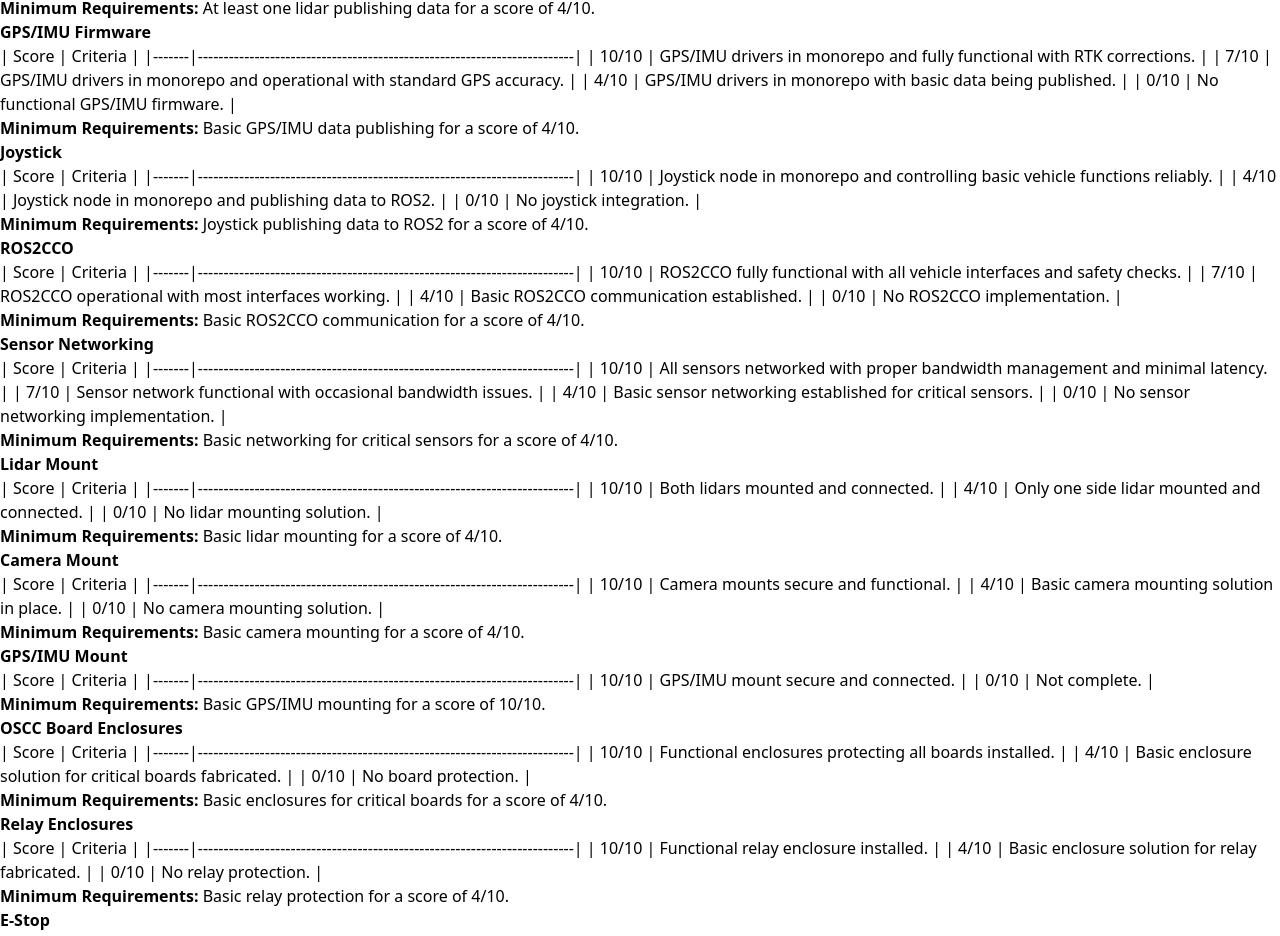
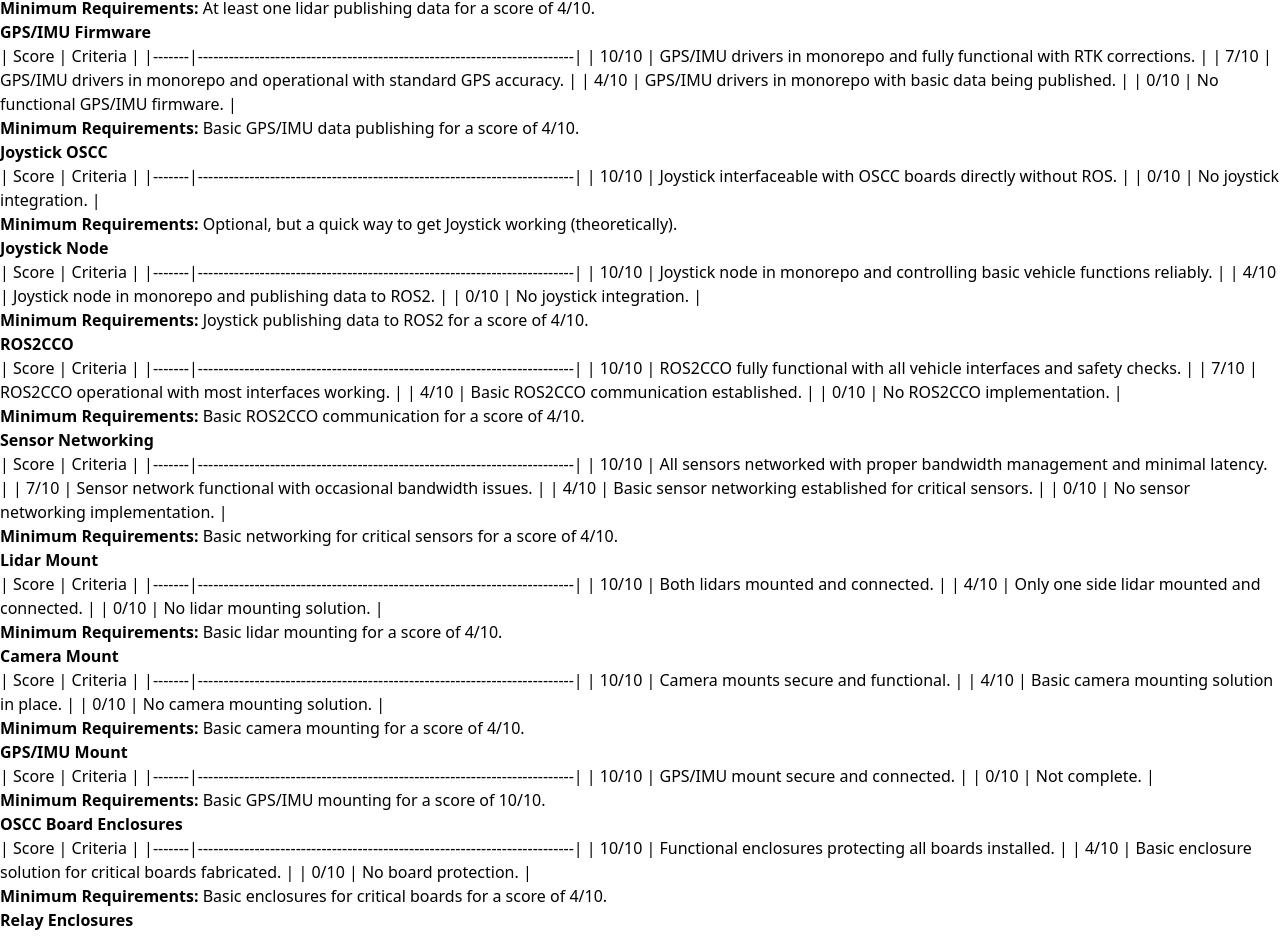
Before and after one commit to WATonomous/wato_wiki, a Next.js app: page /quest_books/f25_eve_quests in a window 1280 px wide. Shown: the part 1613-2549 px from the top of the page. Built offline with nearby package versions, Linux system fonts and the light colour scheme.

Commit message:
correction to joystick

```diff
--- a/pages/quest_books/f25_eve_quests.mdx
+++ b/pages/quest_books/f25_eve_quests.mdx
@@ -123,7 +123,16 @@
 
 **Minimum Requirements:** Basic GPS/IMU data publishing for a score of 4/10.
 
-8. **Joystick**
+8. **Joystick OSCC**
+
+| Score | Criteria                                                                 |
+|-------|-------------------------------------------------------------------------|
+| 10/10  | Joystick interfaceable with OSCC boards directly without ROS. |
+| 0/10  | No joystick integration. |
+
+**Minimum Requirements:** Optional, but a quick way to get Joystick working (theoretically).
+
+9. **Joystick Node**
 
 | Score | Criteria                                                                 |
 |-------|-------------------------------------------------------------------------|
@@ -133,7 +142,7 @@
 
 **Minimum Requirements:** Joystick publishing data to ROS2 for a score of 4/10.
 
-9. **ROS2CCO**
+10. **ROS2CCO**
 
 | Score | Criteria                                                                 |
 |-------|-------------------------------------------------------------------------|
@@ -144,7 +153,7 @@
 
 **Minimum Requirements:** Basic ROS2CCO communication for a score of 4/10.
 
-10. **Sensor Networking**
+11. **Sensor Networking**
 
 | Score | Criteria                                                                 |
 |-------|-------------------------------------------------------------------------|
@@ -155,7 +164,7 @@
 
 **Minimum Requirements:** Basic networking for critical sensors for a score of 4/10.
 
-11. **Lidar Mount**
+12. **Lidar Mount**
 
 | Score | Criteria                                                                 |
 |-------|-------------------------------------------------------------------------|
@@ -165,7 +174,7 @@
 
 **Minimum Requirements:** Basic lidar mounting for a score of 4/10.
 
-12. **Camera Mount**
+13. **Camera Mount**
 
 | Score | Criteria                                                                 |
 |-------|-------------------------------------------------------------------------|
@@ -175,7 +184,7 @@
 
 **Minimum Requirements:** Basic camera mounting for a score of 4/10.
 
-13. **GPS/IMU Mount**
+14. **GPS/IMU Mount**
 
 | Score | Criteria                                                                 |
 |-------|-------------------------------------------------------------------------|
@@ -184,7 +193,7 @@
 
 **Minimum Requirements:** Basic GPS/IMU mounting for a score of 10/10.
 
-14. **OSCC Board Enclosures**
+15. **OSCC Board Enclosures**
 
 | Score | Criteria                                                                 |
 |-------|-------------------------------------------------------------------------|
@@ -194,7 +203,7 @@
 
 **Minimum Requirements:** Basic enclosures for critical boards for a score of 4/10.
 
-15. **Relay Enclosures**
+16. **Relay Enclosures**
 
 | Score | Criteria                                                                 |
 |-------|-------------------------------------------------------------------------|
@@ -204,7 +213,7 @@
 
 **Minimum Requirements:** Basic relay protection for a score of 4/10.
 
-16. **E-Stop**
+17. **E-Stop**
 
 | Score | Criteria                                                                 |
 |-------|-------------------------------------------------------------------------|
@@ -353,7 +362,8 @@
 | Camera Firmware         | Deploy and configure all camera drivers               |        |
 | Lidar Firmware          | Deploy and configure all lidar drivers                |        |
 | GPS/IMU Firmware        | Deploy GPS/IMU with RTK capabilities                  |        |
-| Joystick                | Integrate joystick for manual control                 |        |
+| Joystick OSCC           | Joystick commanding directly with OSCC                |        |
+| Joystick Node           | Joystick command with ROS -> ROS2CCO                  |        |
 | ROS2CCO                 | Complete ROS2 vehicle interface                       |        |
 | Sensor Networking       | Establish robust sensor network infrastructure        |        |
 | Lidar Mount             | Install professional lidar mounting system            |        |
```
